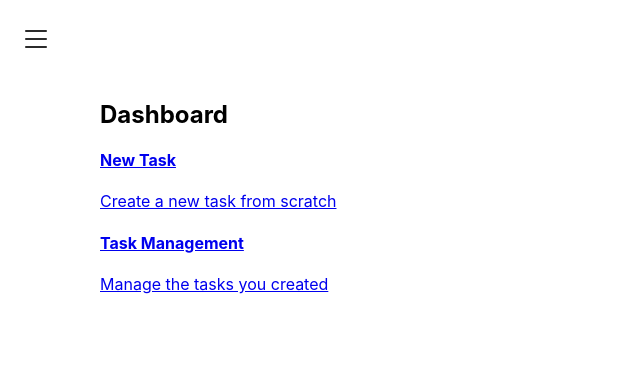
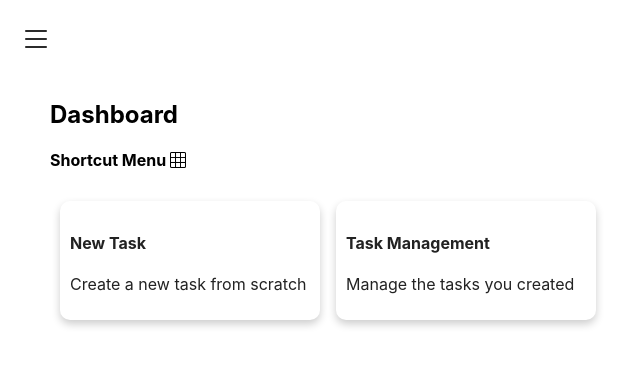
Before and after one commit to PASRoxo/TaskManager, a React (Create React App) app: page / in a window 1280 px wide. Shown: the top 366 px of the page, without its empty margins (0-640 px from the left). Built offline with nearby package versions, Linux system fonts and the light colour scheme.

Commit message:
Beautified dashboard shortcuts

```diff
--- a/src/App.css
+++ b/src/App.css
@@ -1,14 +1,35 @@
 .content {
-    display: flex;
-    flex: 1;
-    transition: margin-left 450ms ease;
-    height: 100vh;
+  display: flex;
+  flex: 1;
+  transition: margin-left 450ms ease;
+  height: 100vh;
 }
 
 .op-sidebar {
-    margin-left: 350px;
+  margin-left: 300px;
 }
 
 .cl-sidebar {
-    margin-left: 100px;
+  margin-left: 50px;
 }
+
+.card-container {
+  display: grid;
+  grid-template-columns: repeat(5, 1fr);
+  gap: 16px;
+  padding: 10px;
+}
+
+.card {
+  text-decoration: none;
+  color: #222222;
+  box-shadow: 0 4px 8px 0 rgba(0, 0, 0, 0.2);
+  transition: 0.3s;
+  padding: 10px;
+  border-radius: 10px;
+  width: 240px;
+}
+
+.card:hover {
+  box-shadow: 0 8px 16px 0 rgba(0, 0, 0, 0.2);
+}
--- a/src/Components/Dashboard.tsx
+++ b/src/Components/Dashboard.tsx
@@ -8,14 +8,17 @@ function Dashboard() {
             <div>
                 <h2>Dashboard</h2>
             </div>
-            {DashboardMenu.map((item, index) => (
-                <Link key={index} to={item.path}>
-                    <div>
+
+
+            <h4>Shortcut Menu <i className="bi bi-grid-3x3" /></h4>
+            <div className="card-container">
+                {DashboardMenu.map((item, index) => (
+                    <Link key={index} to={item.path} className="card">
                         <h4><b>{item.title}</b></h4>
                         <p>{item.description}</p>
-                    </div>
-                </Link>
-            ))}
+                    </Link>
+                ))}
+            </div>
         </div>
     )
 }
```
